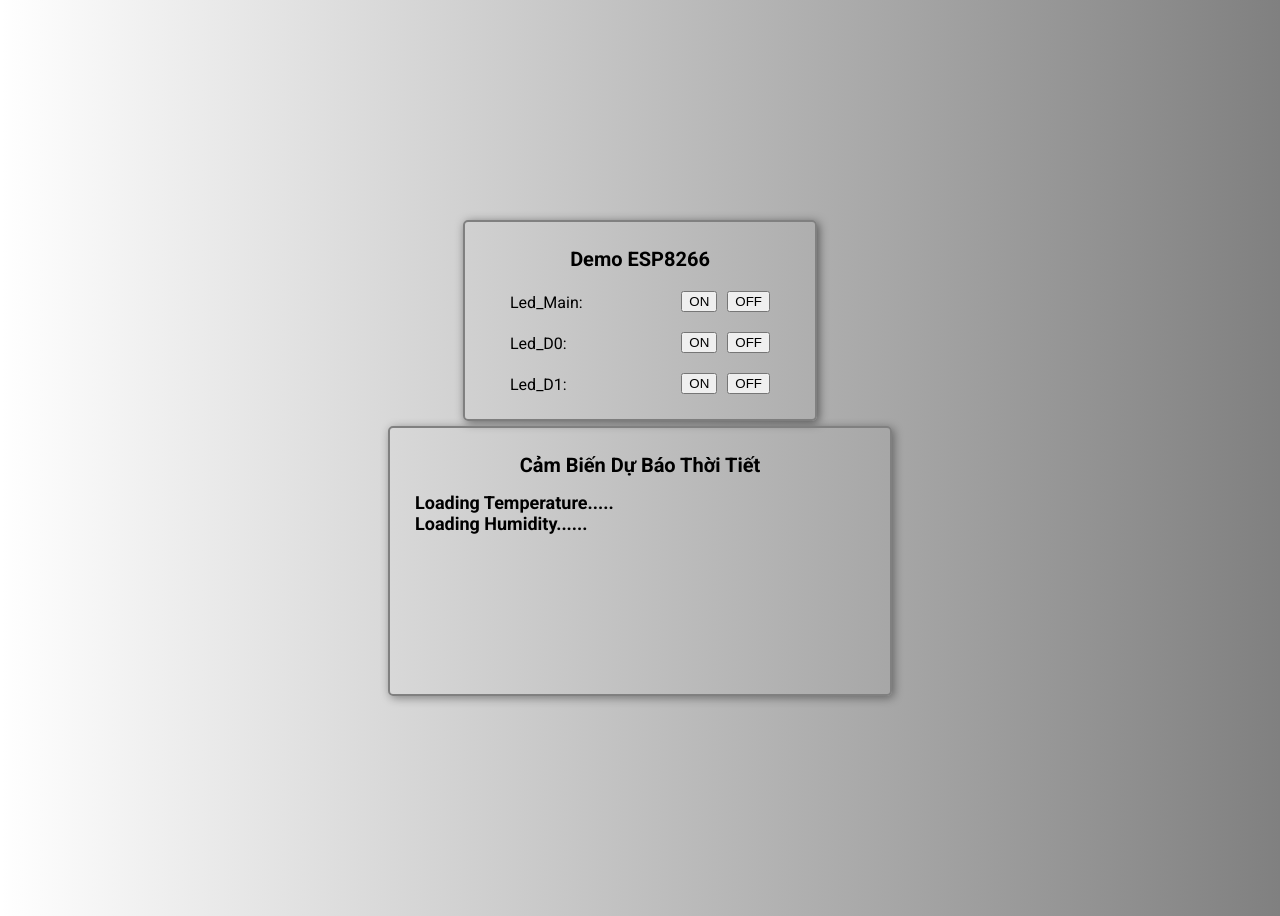
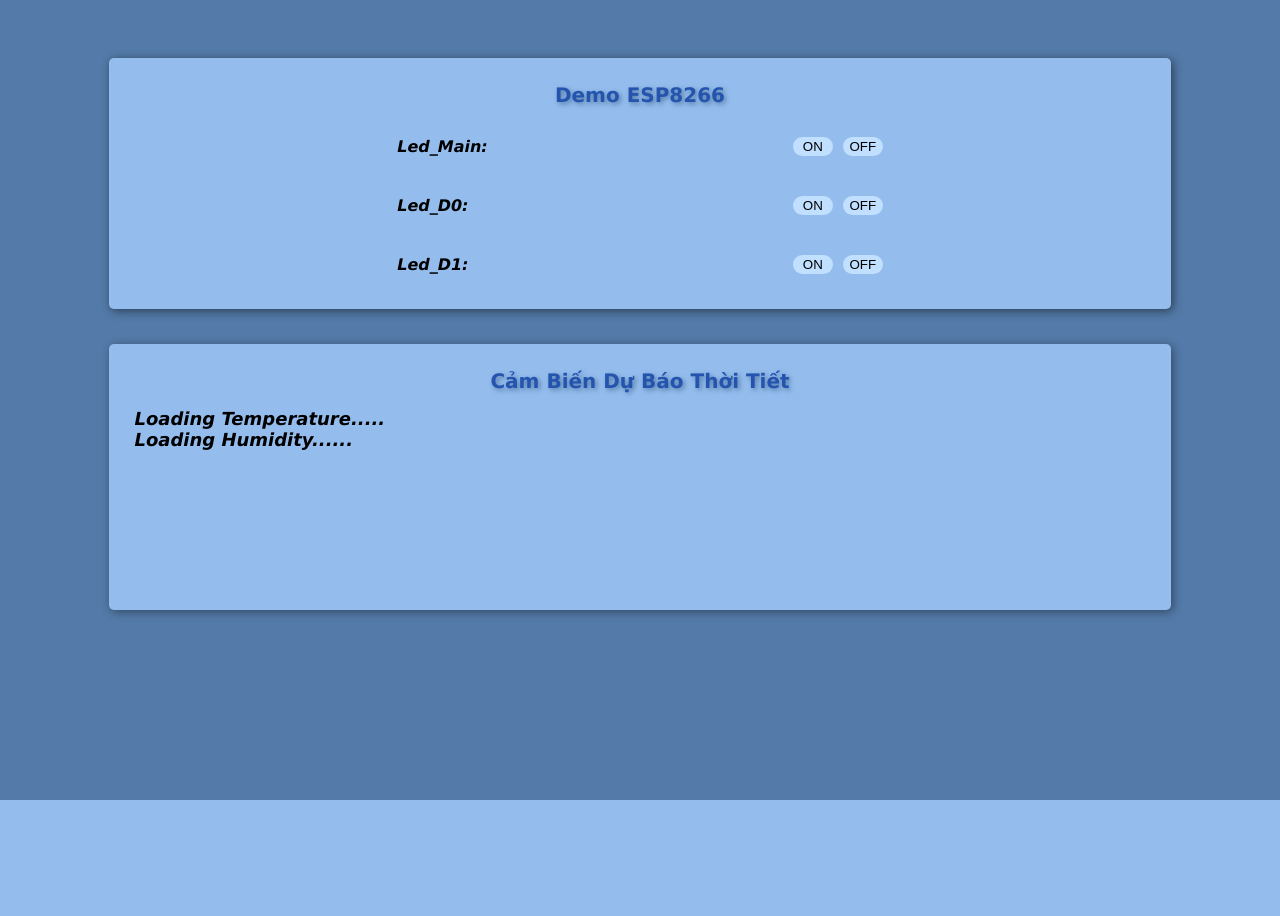
Before and after one commit to hoangbaokhanh1511/Smart-Home-Website, a Python web app: template templates/index.html in a window 1280 px wide. After the commit the page ends 800 px from the top, so only its background shows below. Run offline with Jinja, Linux system fonts and the light colour scheme; the template is opened without the code that fills it, so the values that code supplies are empty.

Commit message:
templates/

```diff
--- a/templates/css/site.css
+++ b/templates/css/site.css
@@ -0,0 +1,98 @@
+body{
+    font-family: Verdana, Geneva, Tahoma, sans-serif;
+    padding-top: 50px;
+    background-color: #537AA8;
+    display: flex;
+    align-items: center;
+    justify-content: center;
+    flex-direction: column;
+    row-gap: 5px;
+  }
+  .tittle{
+    font-size: 36px;
+    font-weight: bold;
+    display: flex;
+    justify-content: center;
+    color: #2554AF;
+    text-shadow: #537AA8 2px 2px 5px;
+  }
+  .button-section{
+    display: flex;
+    flex-direction: column;
+    align-items:center;
+    justify-items: center;
+    row-gap: 20px;
+    padding-left: 20px;
+    padding-right: 20px;
+  }
+  button{
+    width: 40px;
+    background-color: #c1e0ff;
+    border-radius:15px;
+    border: none;
+  }
+  .container{
+    background-color: #94BDED;
+    margin-bottom: 30px;
+    width: 80%;
+    box-shadow: 2px 2px 10px rgba(0, 0, 0, 0.5);
+    border-radius: 5%;
+    display: flex;
+    flex-direction: column;
+    padding: 25px;
+    border-radius: 5px;
+    row-gap: 20px;
+  }
+  .led_main,.ledD0,.ledD1,.Traffic{
+
+    width: 50%;
+    height: 20%;
+    display: flex;
+    column-gap: 10px;
+    margin: 10px;
+  }
+  .led-button,.ledD0-button,.ledD1-button,.led-traffic-button{
+    display: flex;
+    flex-direction: row;
+    column-gap: 10px;
+    justify-content: space-around;
+  }
+  .stats{
+    flex: 1;
+    display: flex;
+    justify-content: end;
+    font-weight: bolder;
+    font-style: italic;
+  }
+  .weather-forecast{
+    background-color: #94BDED;
+    display: flex;
+    flex-direction: column;
+    width: 80%;
+    height: fit-content;
+    border-radius: 5%;
+    box-shadow: 2px 2px 10px rgba(0, 0, 0, 0.4);
+    padding: 25px;
+    border-radius: 5px;
+    row-gap: 15px;
+    margin-bottom: 50px;
+  }
+  .Tittle{
+    font-size: 20px;
+    font-weight: bold;
+    display: flex;
+    justify-content: center;
+  }
+  .Stats{
+    display: flex;
+    flex-direction: column;
+    row-gap: 18px;
+  }
+  .nhiet_do,.do_am{
+    font-size: 18px;
+    font-weight: bold;
+  }
+  canvas{
+    width: 500px;
+
+  }
--- a/templates/index.html
+++ b/templates/index.html
@@ -5,80 +5,9 @@
   <link rel="preconnect" href="https://fonts.gstatic.com" crossorigin>
   <link href="https://fonts.googleapis.com/css2?family=Roboto:ital,wght@0,100;0,300;0,400;0,500;0,700;0,900;1,100;1,300;1,400;1,500;1,700;1,900&display=swap" rel="stylesheet">
       <script src="https://cdnjs.cloudflare.com/ajax/libs/Chart.js/2.9.4/Chart.js"></script>
+      <link rel="stylesheet" href="css/site.css">
     <style>
-      body{
-      background: linear-gradient(to left, grey, rgba(128, 128, 128, 0));
-      font-family: Roboto;
-      height: 900px;
-      display: flex;
-      align-items: center;
-      justify-content: center;
-      flex-direction: column;
-      row-gap: 5px;
-    }
-    .tittle{
-      font-size: 18px;
-      font-weight: bold;
-      display: flex;
-      justify-content: center;
-    }
-    .button-section{
-      display: flex;
-      flex-direction: column;
-      row-gap: 20px;
-      padding-left: 20px;
-      padding-right: 20px;
-    }
-    .container{
-      width: 300px;
-      box-shadow: 2px 2px 10px rgba(0, 0, 0, 0.5);
-      border: 2px solid grey;
-      display: flex;
-      flex-direction: column;
-      padding: 25px;
-      border-radius: 5px;
-      row-gap: 20px;
-    }
-    .led_main,.ledD0,.ledD1,.Traffic{
-      display: flex;
-      column-gap: 10px;
-    }
-    .led-button,.ledD0-button,.ledD1-button,.led-traffic-button{
-      display: flex;
-      flex: 1;
-      column-gap: 10px;
-      justify-content: end;
-    }
-    .stats{
-      flex: 1;
-      display: flex;
-      justify-content: end;
-    }
-    .weather-forecast{
-      display: flex;
-      flex-direction: column;
-      width: 450px;
-      border: 2px solid grey;
-      box-shadow: 2px 2px 10px rgba(0, 0, 0, 0.4);
-      padding: 25px;
-      border-radius: 5px;
-      row-gap: 15px;
-    }
-    .Tittle{
-      font-size: 20px;
-      font-weight: bold;
-      display: flex;
-      justify-content: center;
-    }
-    .Stats{
-      display: flex;
-      flex-direction: column;
-      row-gap: 18px;
-    }
-    .nhiet_do,.do_am{
-      font-size: 18px;
-      font-weight: bold;
-    }
+
     </style>
   </head>
 <body onclick="realtime()">
@@ -97,7 +26,7 @@
       <div class="ledD0">
         <div class="stats">Led_D0:</div>
         <div class="ledD0-button">
-          <button onclick="state('1=on')")>ON</button>
+          <button onclick="state('1=on')">ON</button>
           <button onclick="state('1=off')">OFF</button>
         </div>
       </div>
```
